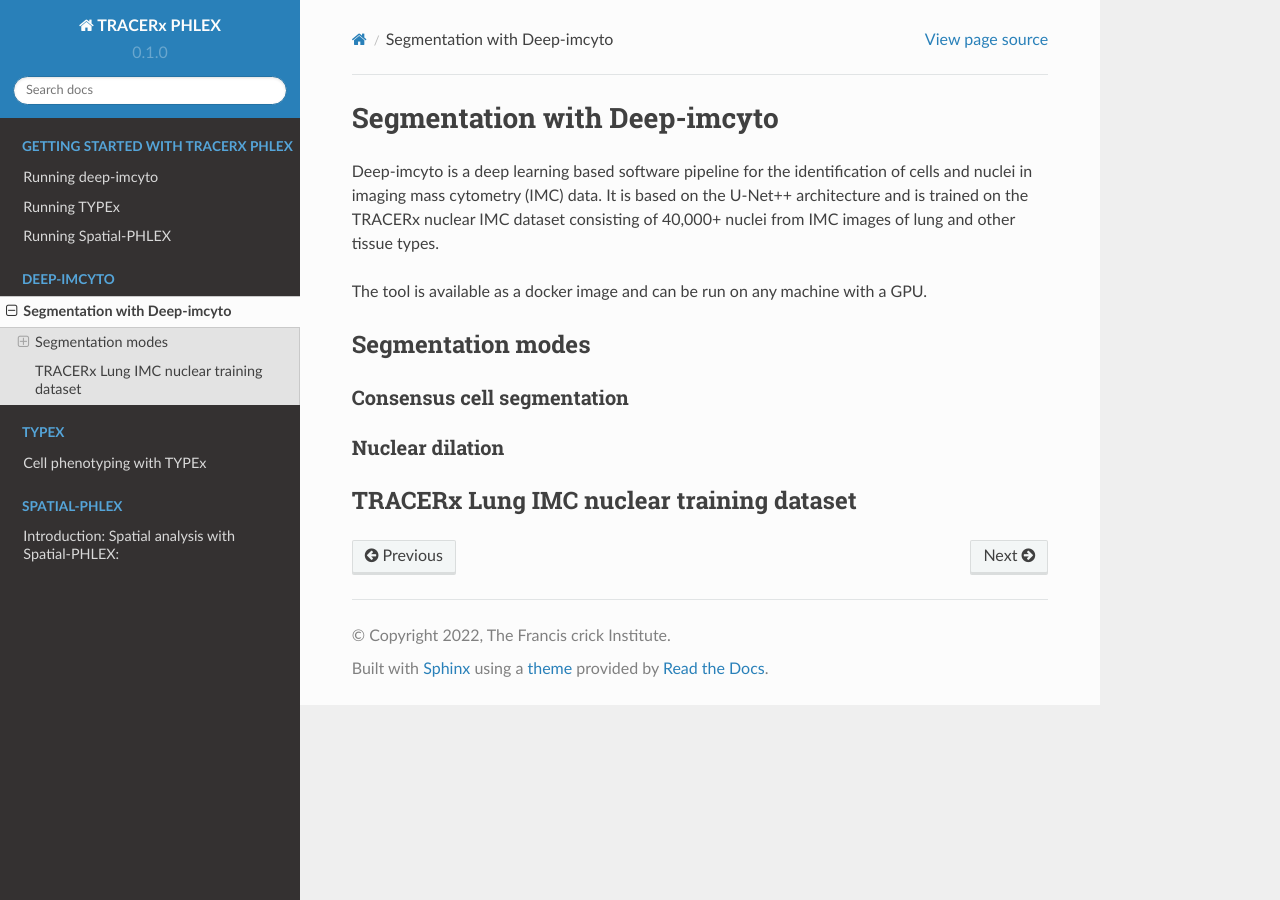
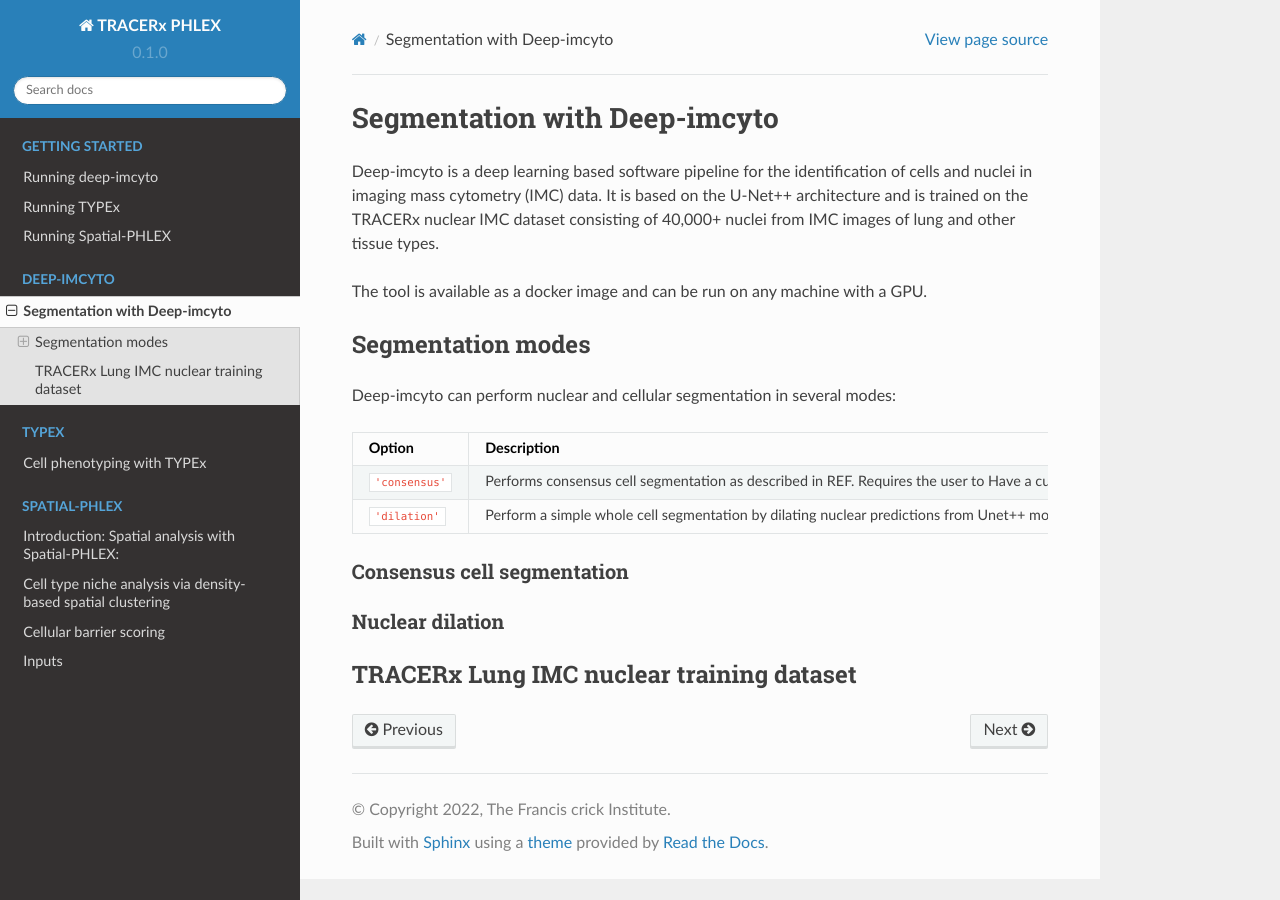
Before and after one commit to Precancer/PHLEX-test, a Sphinx documentation site: the page built from docs/source/deep-imcyto.rst, in a window 1280 px wide. Built offline with Sphinx 7.4.7 and the Read the Docs theme 2.0.0, drawn with Linux system fonts in a browser that asks for light colours; pages that are not in the unit, such as notebooks, are missing from menus.

Commit message:
add seg options table

```diff
--- a/docs/source/deep-imcyto.rst
+++ b/docs/source/deep-imcyto.rst
@@ -10,6 +10,21 @@
 Segmentation modes
 ==================
 
+Deep-imcyto can perform nuclear and cellular segmentation in several modes:
+
++--------------------------------------+--------------------------------------------------------------------------------+
+| Option                               | Description                                                                    |
++======================================+================================================================================+
+| ``'consensus'``                      | Performs consensus cell segmentation as described in REF. Requires the user to |
+|                                      | Have a custom cellprofiler .cppipe file specifying the consensus cell          |
+|                                      | segmentation method for their IMC panel.                                       |
+|                                      |                                                                                |
++--------------------------------------+--------------------------------------------------------------------------------+
+| ``'dilation'``                       | Perform a simple whole cell segmentation by dilating nuclear predictions from  |
+|                                      | Unet++ model                                                                   |
++--------------------------------------+--------------------------------------------------------------------------------+
+
+
 Consensus cell segmentation
 ---------------------------
 
--- a/docs/source/index.rst
+++ b/docs/source/index.rst
@@ -18,7 +18,7 @@
 
 .. toctree::
    :hidden:
-   :caption: Getting started with TRACERx PHLEX
+   :caption: Getting started
    :maxdepth: 3
 
    install
--- a/docs/source/spatialPHLEX.rst
+++ b/docs/source/spatialPHLEX.rst
@@ -1,6 +1,5 @@
-**************************************************
 Introduction: Spatial analysis with Spatial-PHLEX:
-**************************************************
+==================================================
 The pipeline does all these excellent things.
 
 
```
